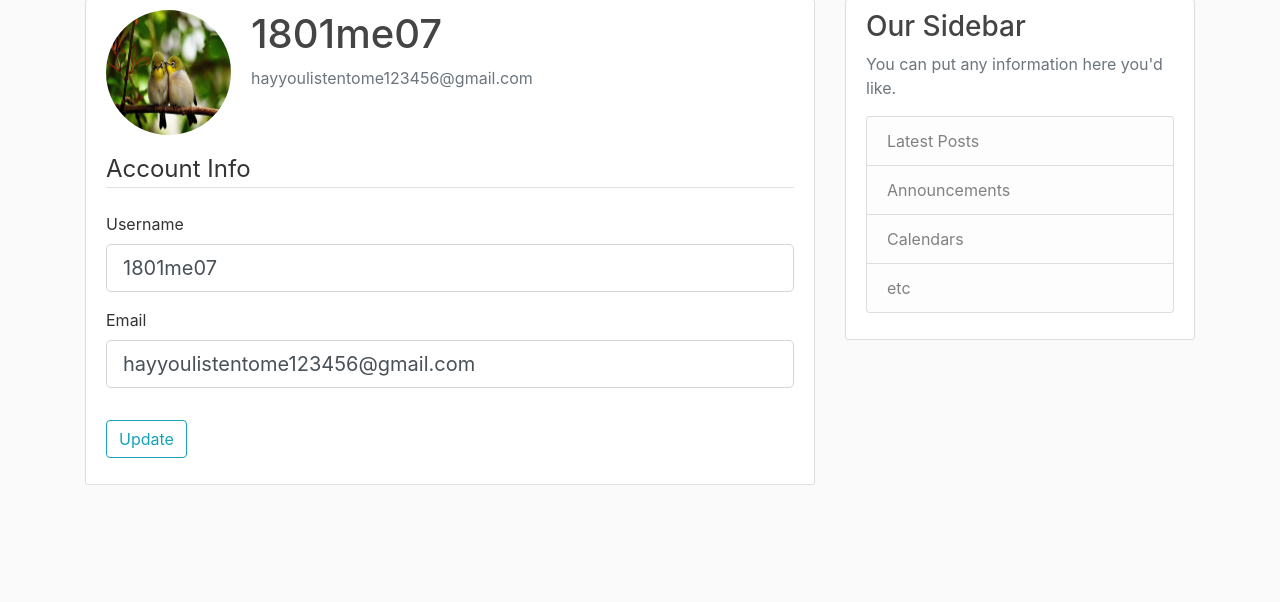
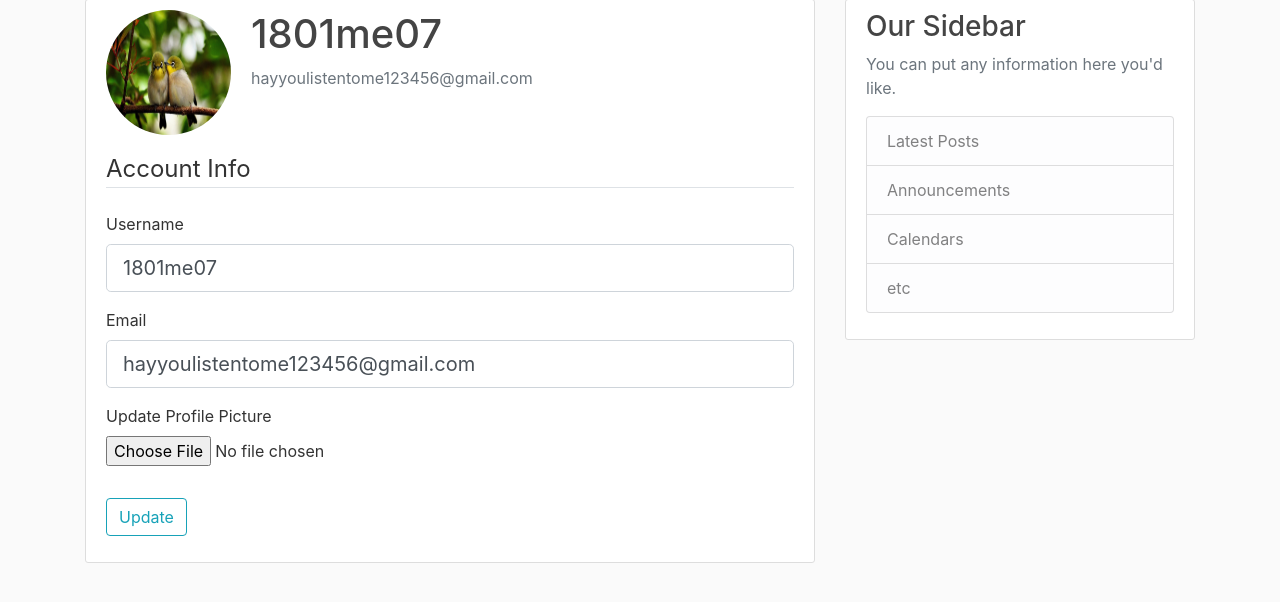
Before and after one commit to atm1504/quote_post_flask, a Flask app: page /account in a window 1280 px wide. Shown: the part 81-683 px from the top of the page. Run offline with Flask 2, Linux system fonts and the light colour scheme; a user stored in the database is signed in; some libraries are stand-ins or nearby versions.

Commit message:
feat: Update profile picture function

```diff
--- a/quote_post/forms.py
+++ b/quote_post/forms.py
@@ -1,4 +1,5 @@
 from flask_wtf import FlaskForm
+from flask_wtf.file import FileField, FileAllowed
 from wtforms import StringField, PasswordField, SubmitField, BooleanField
 from wtforms.validators import DataRequired, Length, Email, EqualTo, ValidationError
 from quote_post.models import User
@@ -32,6 +33,7 @@ class LoginForm(FlaskForm):
 class UpdateAccountForm(FlaskForm):
     username = StringField("Username", validators=[DataRequired(), Length(min=2, max=20)])
     email = StringField("Email", validators=[DataRequired(), Email()])
+    picture = FileField("Update Profile Picture", validators=[FileAllowed(['jpg', 'png'])])
     submit = SubmitField("Update")
 
     def validate_username(self, username):
--- a/quote_post/routes.py
+++ b/quote_post/routes.py
@@ -3,6 +3,8 @@ from quote_post import app,db,bcrypt
 from quote_post.forms import RegistrationForm, LoginForm, UpdateAccountForm
 from quote_post.models import User, Post
 from flask_login import login_user, current_user, logout_user, login_required
+import secrets
+import os
 # Dummy data
 posts = [
     {
@@ -75,11 +77,23 @@ def logout():
     logout_user()
     return redirect(url_for("home"))
 
+def save_picture(form_picture):
+    random_hex = secrets.token_hex(8)
+    f_name, f_ext = os.path.splitext(form_picture.filename)
+    picture_name = random_hex + f_ext
+    picture_path = os.path.join(app.root_path, "static/profile_pics", picture_name)
+    form_picture.save(picture_path)
+    return picture_name
+
 @app.route("/account", methods=["GET", "POST"])
 @login_required
 def account():
     form = UpdateAccountForm()
     if form.validate_on_submit():
+        if form.picture.data:
+            picture_file = save_picture(form.picture.data)
+            current_user.image_file = picture_file
+
         current_user.username = form.username.data
         current_user.email = form.email.data
         db.session.commit()
--- a/quote_post/templates/account.html
+++ b/quote_post/templates/account.html
@@ -9,7 +9,7 @@
     </div>
   </div>
   <!-- FORM HERE -->
-    <form method="POST" action="">
+    <form method="POST" action="" enctype="multipart/form-data">
         {{ form.hidden_tag() }}
         <fieldset class="form-group">
             <legend class="border-bottom mb-4">Account Info</legend>
@@ -40,6 +40,15 @@
                     {{ form.email(class="form-control form-control-lg") }}
                 {% endif %}
             </div>
+            <div class="form-group">
+                {{ form.picture.label() }}
+                {{ form.picture(class="form-control-file") }}
+                {% if form.picture.errors %}
+                    {% for error in form.picture.errors %}
+                        <span class="text-danger">{{ error }}</span></br>
+                    {% endfor %}
+                {% endif %}
+                </div>
         </fieldset>
         <div class="form-group">
             {{ form.submit(class="btn btn-outline-info") }}
```
Also changed, not shown: quote_post/site.db, quote_post/static/profile_pics/4981bb61bf130aae.jpg (added).
